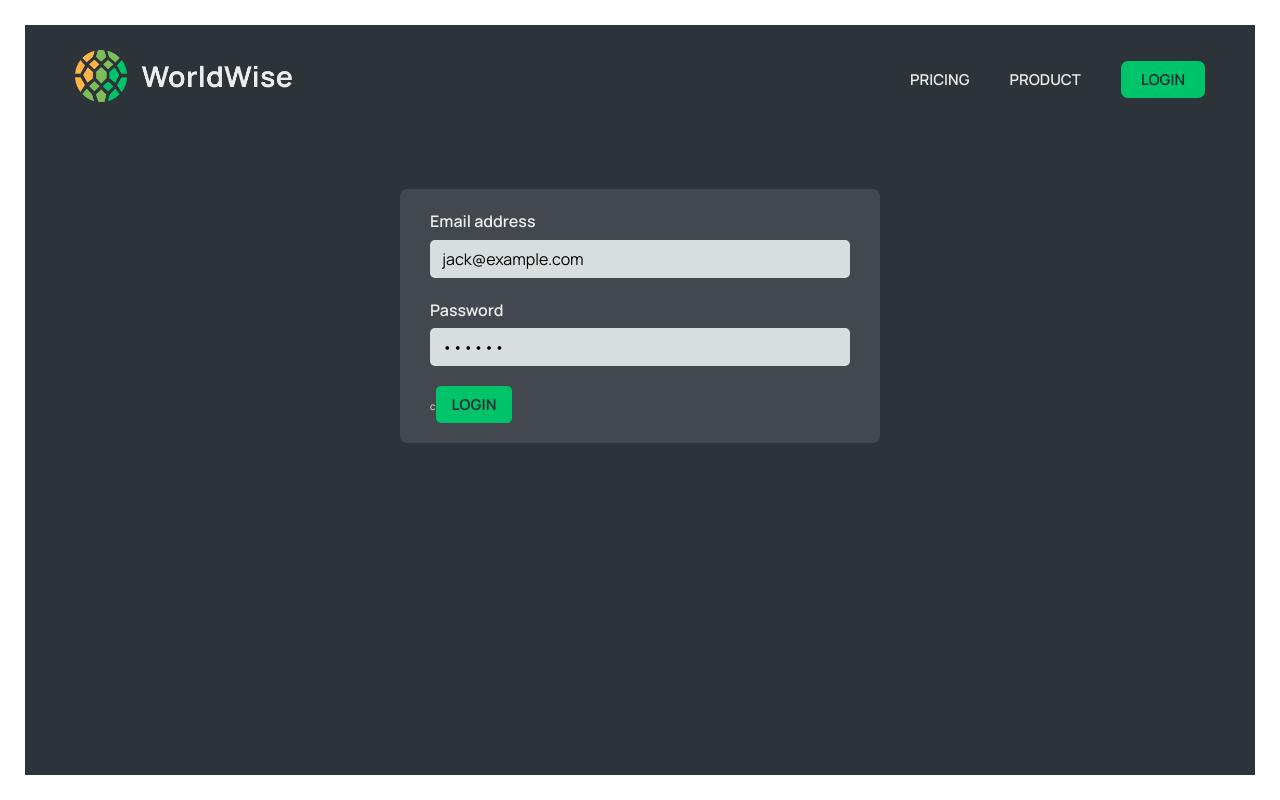
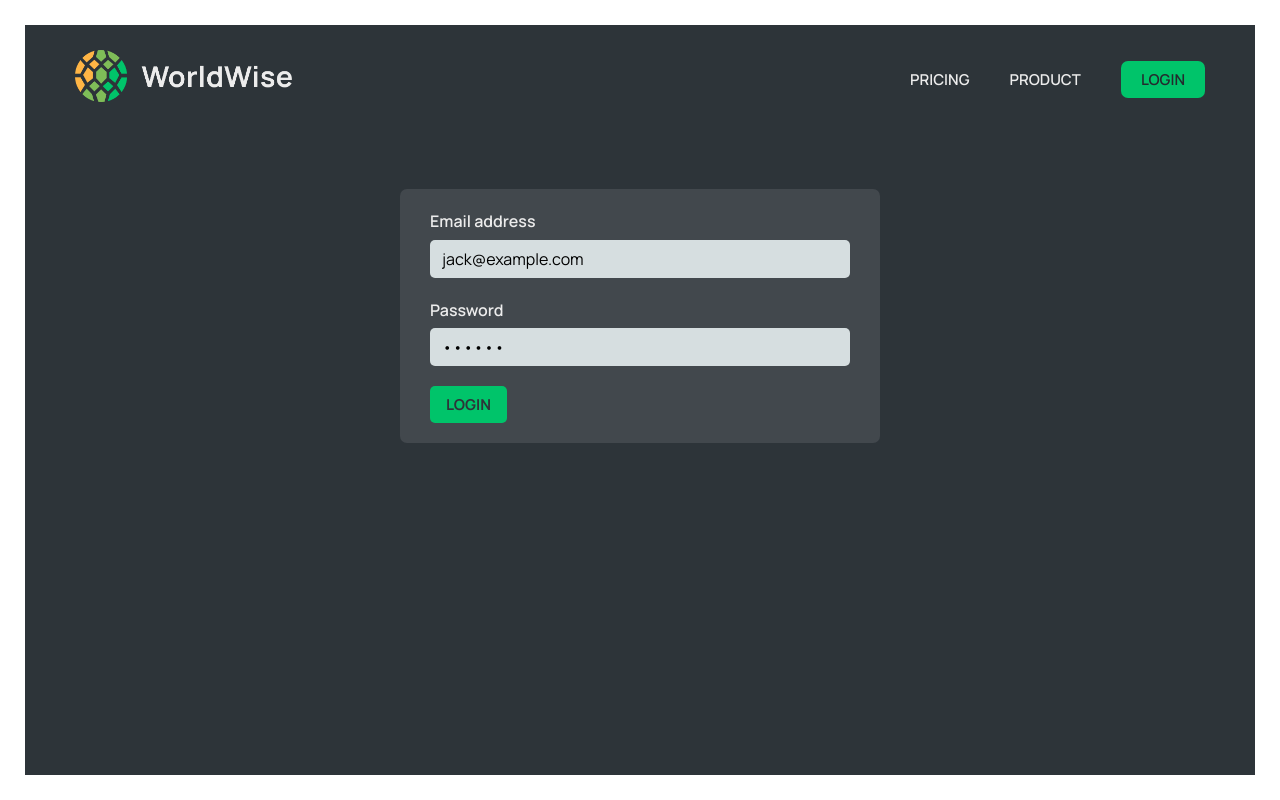
Before and after one commit to nadyozha/worldwise, a React (Vite) app: page /login in a window 1280 px wide. Built offline with nearby package versions, Linux system fonts and the light colour scheme; no server answers.

Commit message:
text was changed

```diff
--- a/src/pages/Login.jsx
+++ b/src/pages/Login.jsx
@@ -76,7 +76,7 @@ export default function Login() {
 					{errorPassword && <p style={{ color: 'red', fontSize: '12px' }}>{errorPassword}</p>}
 				</div>
 
-				<div>c
+				<div>
 					<Button type="primary">Login</Button>
 				</div>
 			</form>
```
